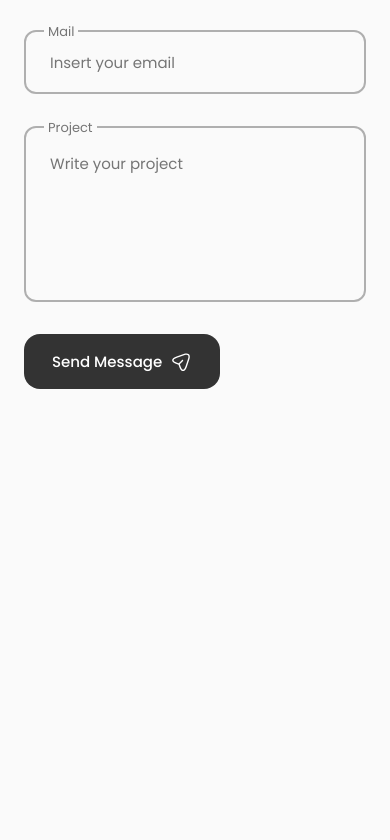
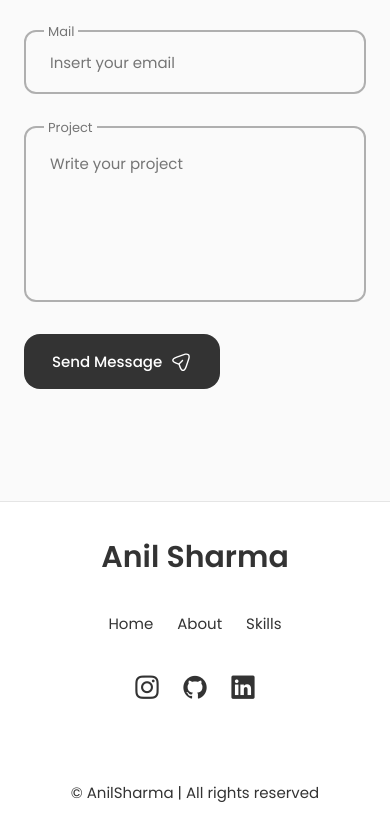
Before and after one commit to anil007hacker/anil-sharma, a React (Create React App) app in the folder anil-sharma-portfolio/: page / in a window 390 px wide. Shown: the part 3569-4409 px from the top of the page. Before the commit the page ends 4118 px from the top, so only its background shows below. Built offline with nearby package versions, Linux system fonts and the light colour scheme.

Commit message:
Footer section completed

```diff
--- a/anil-sharma-portfolio/src/App.js
+++ b/anil-sharma-portfolio/src/App.js
@@ -1,6 +1,7 @@
 import './App.css';
 import About from './Components/About/About';
 import Contacts from './Components/Contacts/Contacts';
+import Footer from './Components/Footer/Footer';
 import Header from './Components/Header/Header';
 import Home from './Components/Home/Home';
 import Qualifications from './Components/Qualifications/Qualifications';
@@ -17,6 +18,7 @@ function App() {
         <Skills />
         <Qualifications />
         <Contacts />
+        <Footer />
       </main>
     </>
   );
--- a/anil-sharma-portfolio/src/Components/Contacts/Contacts.jsx
+++ b/anil-sharma-portfolio/src/Components/Contacts/Contacts.jsx
@@ -47,7 +47,7 @@ const Contacts = () => {
                         <span className="contact__card-data">+91 8178884300</span>
 
                         <a href="" className="contact__button">
-                            Write me {" "}<i className="bx bx-right-arrow-alt contact__button-icon"></i>
+                            Ping me {" "}<i className="bx bx-right-arrow-alt contact__button-icon"></i>
                         </a>
                     </div>
 
--- /dev/null
+++ b/anil-sharma-portfolio/src/Components/Footer/Footer.css
@@ -0,0 +1,66 @@
+.footer {
+    background-color: var(--container-color);
+    border-top: 1px solid rgba(0, 0, 0, 0.1);
+}
+
+.footer__container {
+    padding: 2rem 0 6rem;
+}
+
+.footer__title,
+.footer__link {
+    color: var(--title-color);
+}
+
+.footer__title {
+    text-align: center;
+    margin-bottom: var(--mb-2);
+}
+
+.footer__link:hover {
+    color: var(--title-color-dark);
+}
+
+.footer__list {
+    display: flex;
+    justify-content: center;
+    column-gap: 1.5rem;
+    margin-bottom: var(--mb-2);
+}
+
+.footer__social {
+    display: flex;
+    justify-content: center;
+    column-gap: 1.25rem;
+}
+
+.footer__social-link {
+    background-color: var(--title-color);
+    color: var(--container-color);
+    font-size: 1.25rem;
+    padding: 0.4rem;
+    border-radius: 0.5rem;
+    display: inline-flex;
+}
+
+.footer__social-link:hover {
+    background-color: var(--title-color-dark);
+}
+
+.footer__copy {
+    display: block;
+    margin-top: 4.5rem;
+    color: var(--title-color);
+    text-align: center;
+    font-size: var(--smallest-font-size);
+}
+
+/*=============== BREAKPOINTS ===============*/
+/* For large devices */
+@media screen and (max-width: 992px) {
+    .footer__social-link {
+        padding: 0.25rem;
+        border-radius: 0.25rem;
+        font-size: 1rem;
+    }
+  }
--- /dev/null
+++ b/anil-sharma-portfolio/src/Components/Footer/Footer.jsx
@@ -0,0 +1,52 @@
+/* eslint-disable jsx-a11y/anchor-is-valid */
+/* eslint-disable react/jsx-no-target-blank */
+import React from 'react';
+import "./Footer.css"
+
+const Footer = () => {
+  return (
+    <footer className="footer">
+        <div className="footer__container container">
+            <h1 className="footer__title">Anil Sharma</h1>
+
+            <ul className="footer__list">
+
+                <li>
+                    <a href="#home" className="footer__link">Home</a>
+                </li>
+
+                <li>
+                    <a href="#about" className="footer__link">About</a>
+                </li>
+
+                <li>
+                    <a href="#skills" className="footer__link">Skills</a>
+                </li>
+
+            </ul>
+
+            <div className="footer__social">
+
+            <a href="" className="home_social-icon" target='_blank'>
+            <i class="uil uil-instagram"></i>
+            </a>
+
+            <a href="https://github.com/anil007hacker" className="home_social-icon" target='_blank'>
+                <i class="uil uil-github"></i>
+            </a>
+
+            <a href="https://www.linkedin.com/in/sharma-anil/" className="home_social-icon" target='_blank'>
+                <i class="uil uil-linkedin"></i>
+            </a>
+
+            </div>
+
+            <span className="footer__copy">
+                &#169; AnilSharma | All rights reserved
+            </span>
+        </div>
+    </footer>
+  )
+}
+
+export default Footer
```
